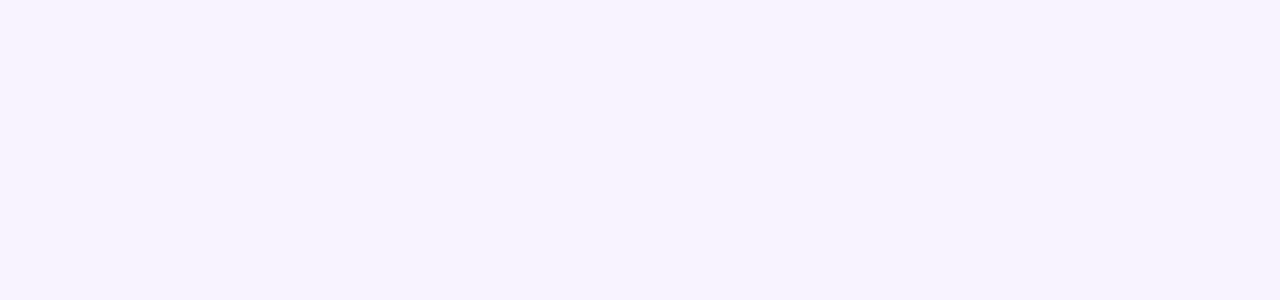
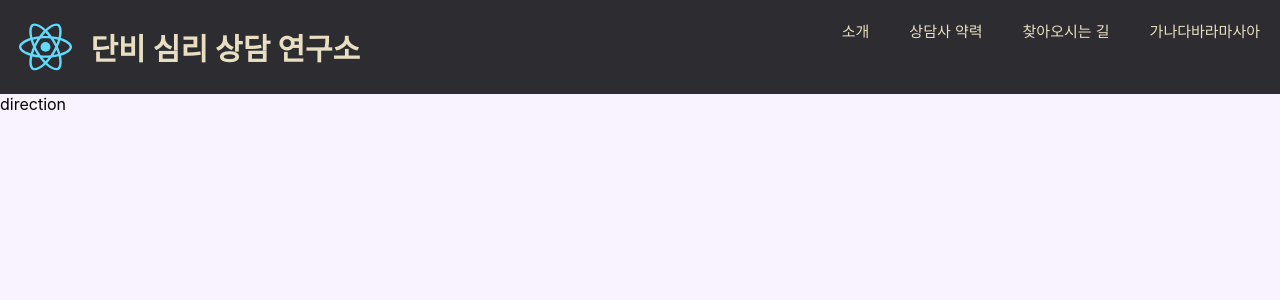
Before and after one commit to danbeesys/frontend, a React (Create React App) app: page /directions in a window 1280 px wide. Before the commit this address had no page. Shown: the top 300 px of the page. Built offline with nearby package versions, Linux system fonts and the light colour scheme.

Commit message:
Add Direction page first. & deploy codes

```diff
--- a/src/App.js
+++ b/src/App.js
@@ -5,15 +5,16 @@ import {
 } from "react-router-dom";
 import Counsel from "./counsel/Counsel"
 import Adviser from "./adviser/Adviser"
+import Directions from "./direction/Directions";
 
 function App() {
   return (
       <BrowserRouter>
-        <Routes>
-          <Route path="/adviser" element={<Adviser />}>
-          </Route>
-          <Route path="/" element={<Counsel />} />
-        </Routes>
+            <Routes>
+                <Route path="/directions" element={<Directions />} />
+                <Route path="/adviser" element={<Adviser />} />
+                <Route path="/" element={<Counsel />} />
+            </Routes>
       </BrowserRouter>
   );
 }
--- /dev/null
+++ b/src/direction/Directions.js
@@ -0,0 +1,13 @@
+import Header from "../header/Header";
+
+function Directions() {
+    return (
+        <div>
+            <Header />
+            <div>
+                direction
+            </div>
+        </div>);
+}
+
+export default Directions;
--- a/src/header/NavigationList.js
+++ b/src/header/NavigationList.js
@@ -18,7 +18,7 @@ function NavigationList({flex, toggle}) {
     return <div className={clazz}>
         <Link to={"/"} className={style.elem}>소개</Link>
         <Link to={"/adviser"} className={style.elem}>상담사 약력</Link>
-        <Link to={"/"} className={style.elem}>찾아오시는 길</Link>
+        <Link to={"/directions"} className={style.elem}>찾아오시는 길</Link>
         <Link to={"/"} className={style.elem}>가나다바라마사아</Link>
     </div>
 }
```
Also changed, not shown: package.json (+5 -2 lines).
